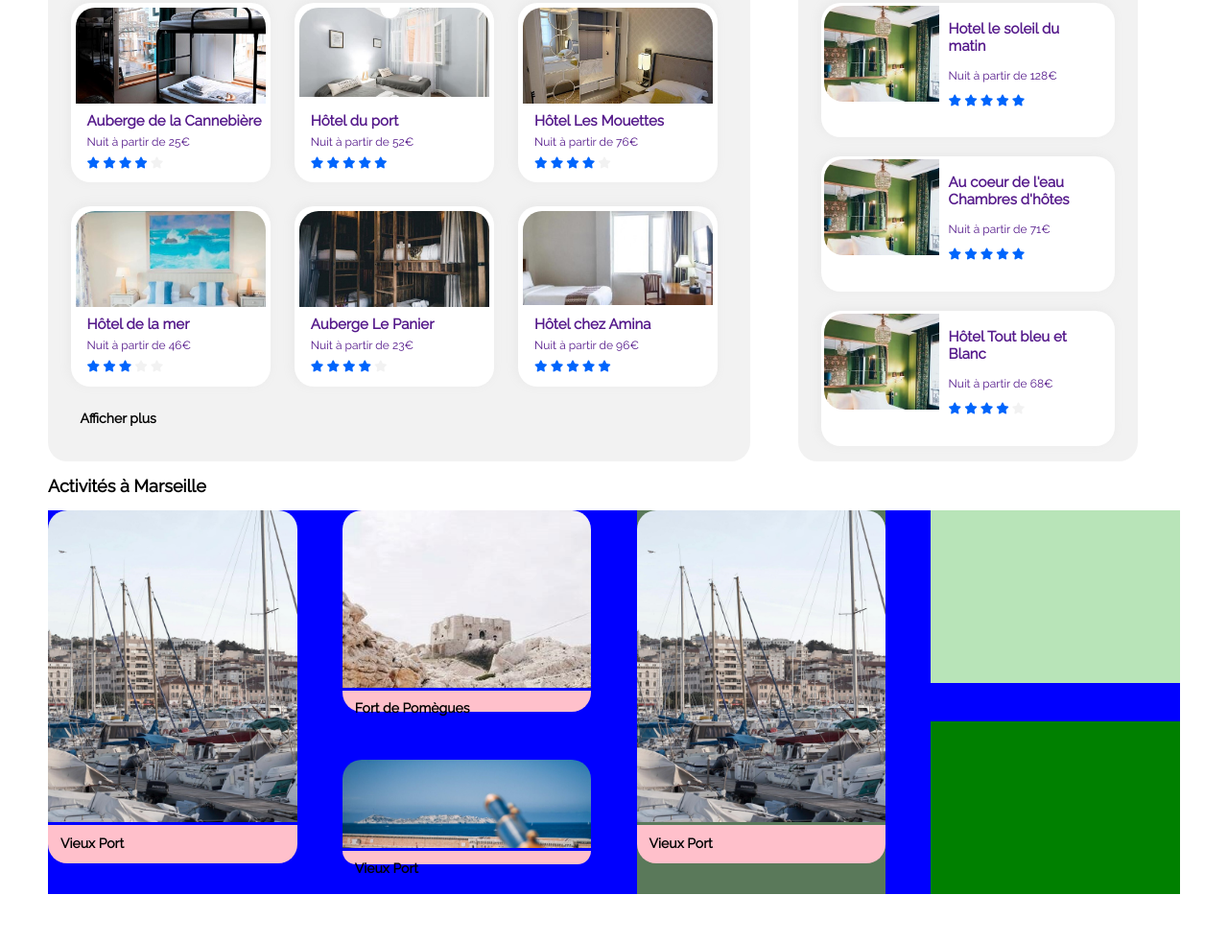
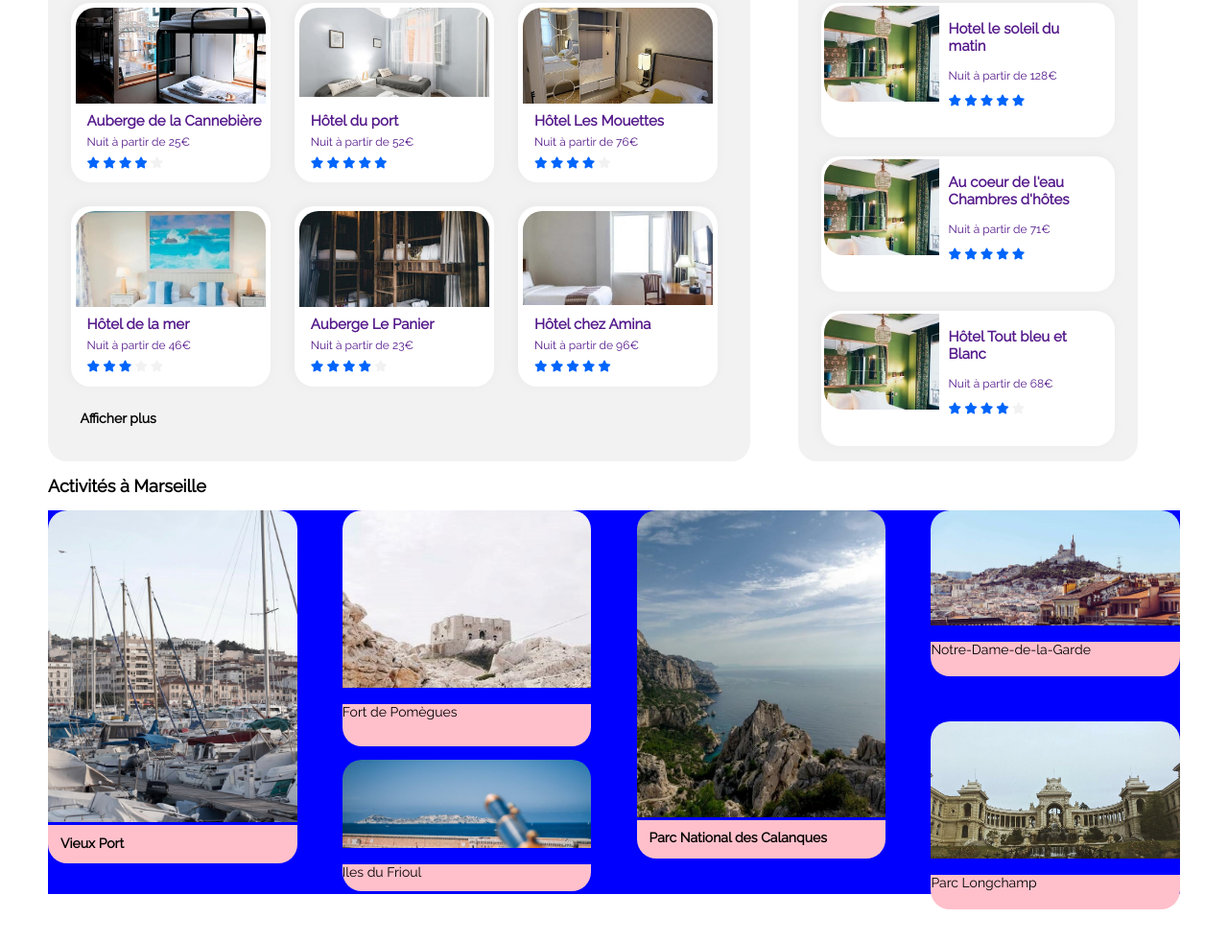
Before and after one commit to AmbreDeB/Reservia, a plain HTML site: page index.html in a window 1280 px wide. Shown: the part 434-1416 px from the top of the page at 96% size. Drawn offline with Linux system fonts and the light colour scheme.

Commit message:
activites

```diff
--- a/index.html
+++ b/index.html
@@ -225,31 +225,37 @@
         <div class="duo">
             <div id="fort">
                 <img class="images" src="images/activites/4_small/fort.jpg" width="100%" height="auto"/>
-                <div class="legende-activites">
+                <div class="legende-activites-duo">
                     <p>Fort de Pomègues</p>
                 </div>
             </div>
 
             <div id="iles">
                 <img class="images" src="images/activites/3_medium/iles.jpg" width="100%" height="auto"/>
-                <div class="legende-activites">
-                    <p>Vieux Port</p>
+                <div class="legende-activites-duo">
+                    <p>Iles du Frioul</p>
                 </div>
             </div>
         </div>
 
         <div id="parc">
-            <img class="images" src="images/activites/2_large/reno-laithienne-QUgJhdY5Fyk-unsplash.jpg" width="100%" height="auto"/>
+            <img class="images" src="images/activites/3_medium/parc.jpg" width="100%" height="auto"/>
             <div class="legende-activites">
-                <p>Vieux Port</p>
+                <p>Parc National des Calanques</p>
             </div>
         </div>
         <div class="duo">
             <div id="notre-dame">
-
+                <img class="images" src="images/activites/3_medium/notre-dame.jpg" width="100%" height="auto"/>
+                <div class="legende-activites-duo">
+                    <p>Notre-Dame-de-la-Garde</p>
+                </div>
             </div>
             <div id="parc2">
-
+                <img class="images" src="images/activites/3_medium/parc2.jpg" width="100%" height="auto"/>
+                <div class="legende-activites-duo">
+                    <p>Parc Longchamp</p>
+                </div>
             </div>
         </div>
     </div>
--- a/style.css
+++ b/style.css
@@ -396,22 +396,16 @@ li:last-child a, li:last-child a:hover  {
 #parc {
     width: 22%;
     height: 100%;
-    background-color: rgb(90, 121, 90);
-
 }
 
 #notre-dame {
     width: 100%;
     height: 45%;
-    background-color: rgb(184, 228, 184);
-
 }
 
 #parc2 {
     width: 100%;
     height: 45%;
-    background-color: green;
-
 }
 
 .images {
@@ -421,7 +415,12 @@ li:last-child a, li:last-child a:hover  {
 .legende-activites {
     height: 10%;
     background-color: pink;
-    margin: 0;
+    border-radius: 0 0 20px 20px;
+}
+
+.legende-activites-duo {
+    height: 20%;
+    background-color: pink;
     border-radius: 0 0 20px 20px;
 }
 
```
Also changed, not shown: images/activites/3_medium/florian-wehde-xW9e8gdotxI-unsplash.jpg (deleted), images/activites/3_medium/kilyan-sockalingum-NR8-cBCN3aI-unsplash.jpg (deleted), images/activites/3_medium/lena-paulin-wH2-EJoDcV0-unsplash.jpg (deleted), images/activites/3_medium/notre-dame.jpg (added), images/activites/3_medium/parc.jpg (added), images/activites/3_medium/parc2.jpg (added).
